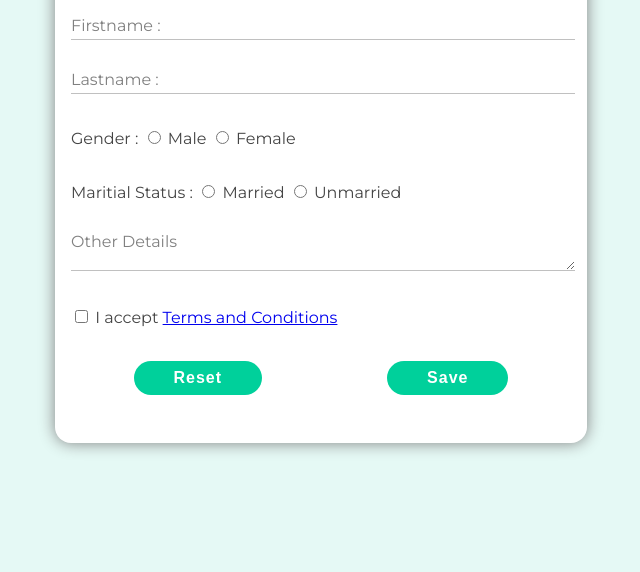
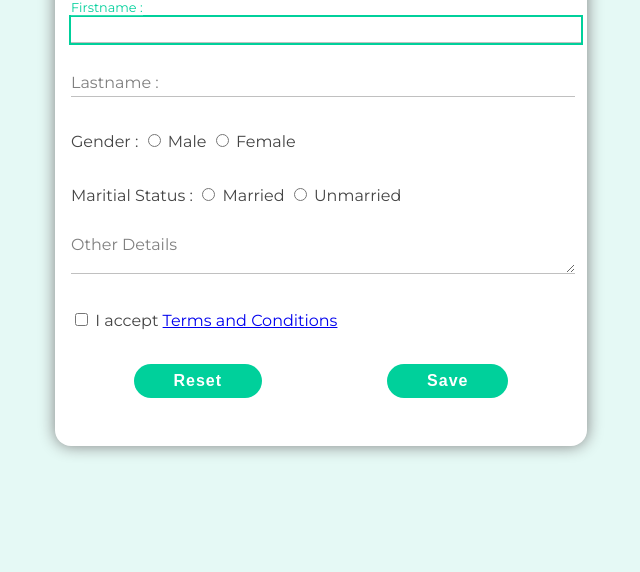
Before and after one commit to DevangSharma/React-Form, a plain HTML site: page index.html in a window 1280 px wide. Shown: the part 228-800 px from the top of the page, without its empty margins (319-959 px from the left). Drawn offline with Linux system fonts and the light colour scheme.

Commit message:
autofocus

```diff
--- a/index.html
+++ b/index.html
@@ -13,7 +13,7 @@
             <h1>Employee Details</h1>
           </div>
           <div class="form-element text-field">
-            <input type="text" id="FirstName" name="FirstName" required/>
+            <input type="text" id="FirstName" name="FirstName" required autofocus/>
             <label for="FirstNname">Firstname : </label>
             <span class="error" id="fnameError"></span>
           </div>
```
